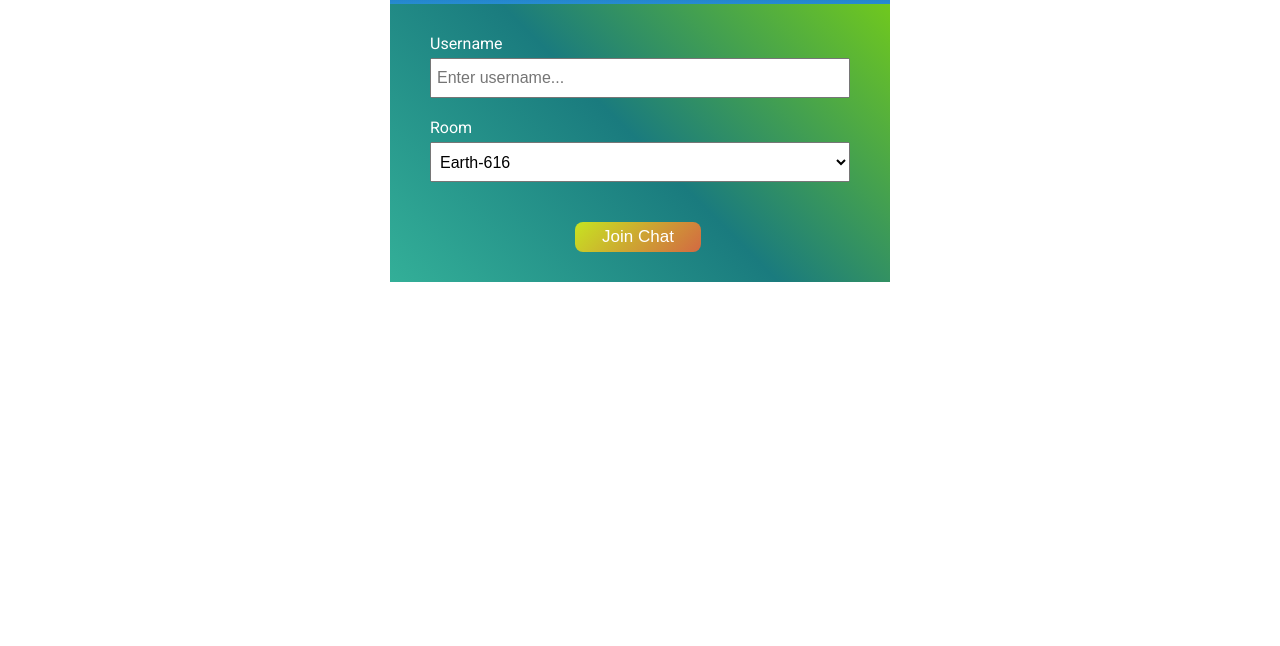
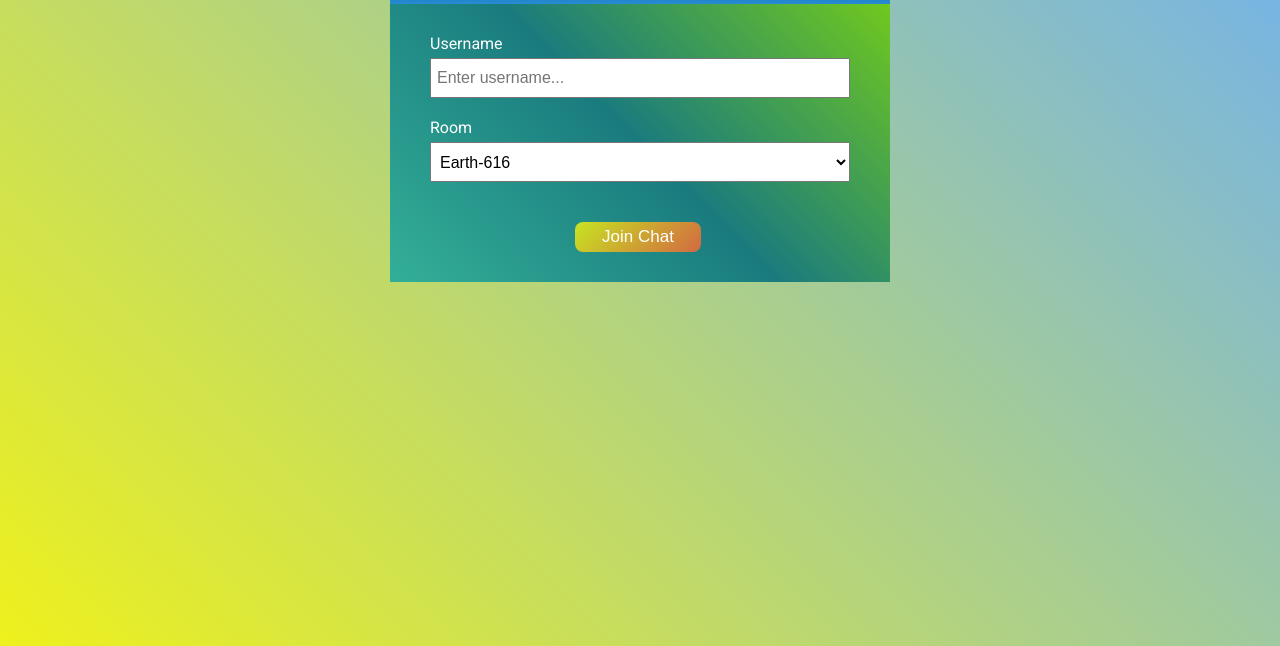
Before and after one commit to Ajeetesh2003/ChatSter, a website: page public/index.html in a window 1280 px wide. Shown: the part 154-800 px from the top of the page. Drawn offline with Linux system fonts and the light colour scheme.

Commit message:
Update style.css

```diff
--- a/public/css/style.css
+++ b/public/css/style.css
@@ -17,7 +17,8 @@
 body {
 	font-family: 'Roboto', sans-serif;
 	font-size: 16px;
-	background: var(--light-color);
+	background: linear-gradient(45deg,  rgb(238, 241, 28), rgb(110, 176, 242) );
+	background-attachment: fixed;
 	margin: 20px;
 }
 
```
